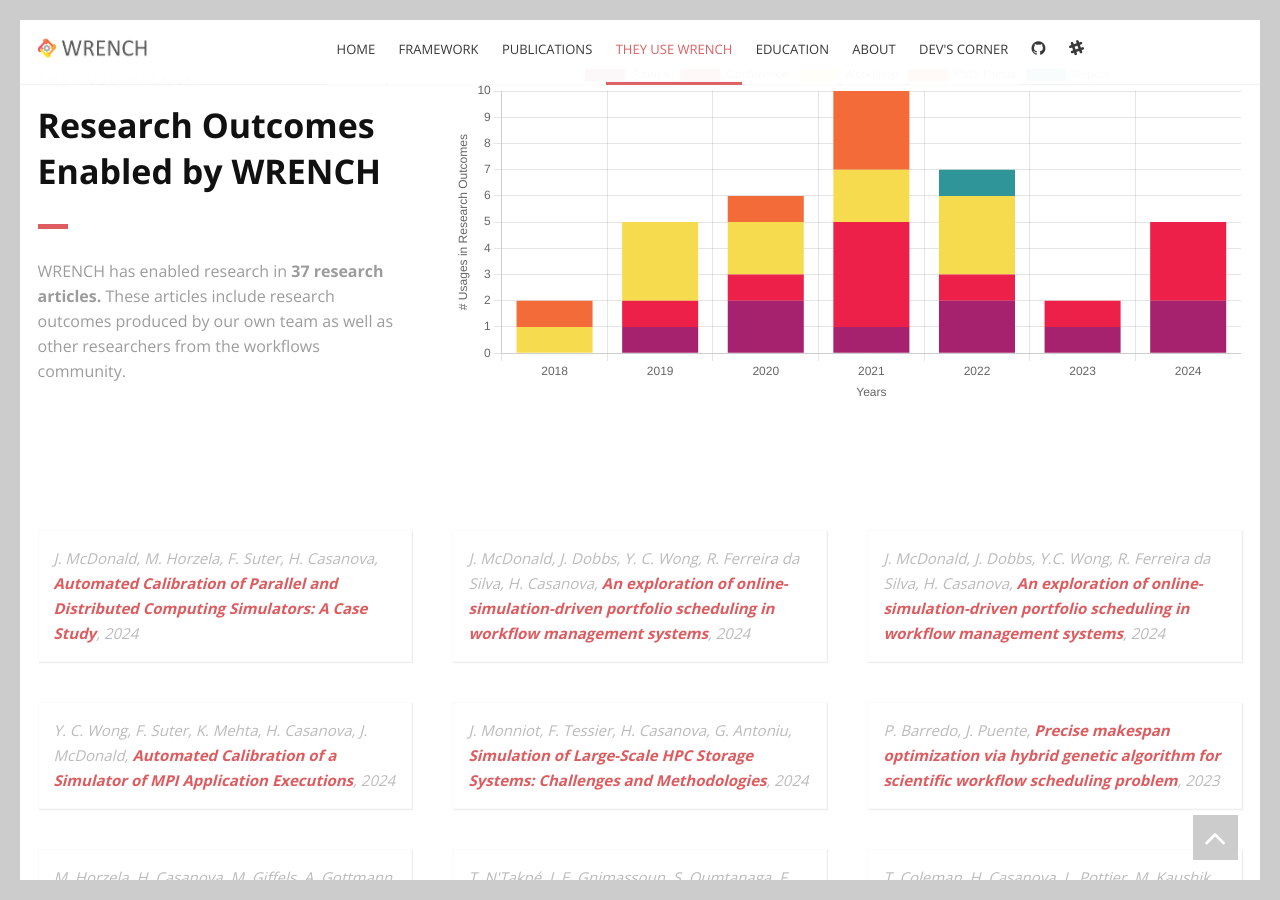
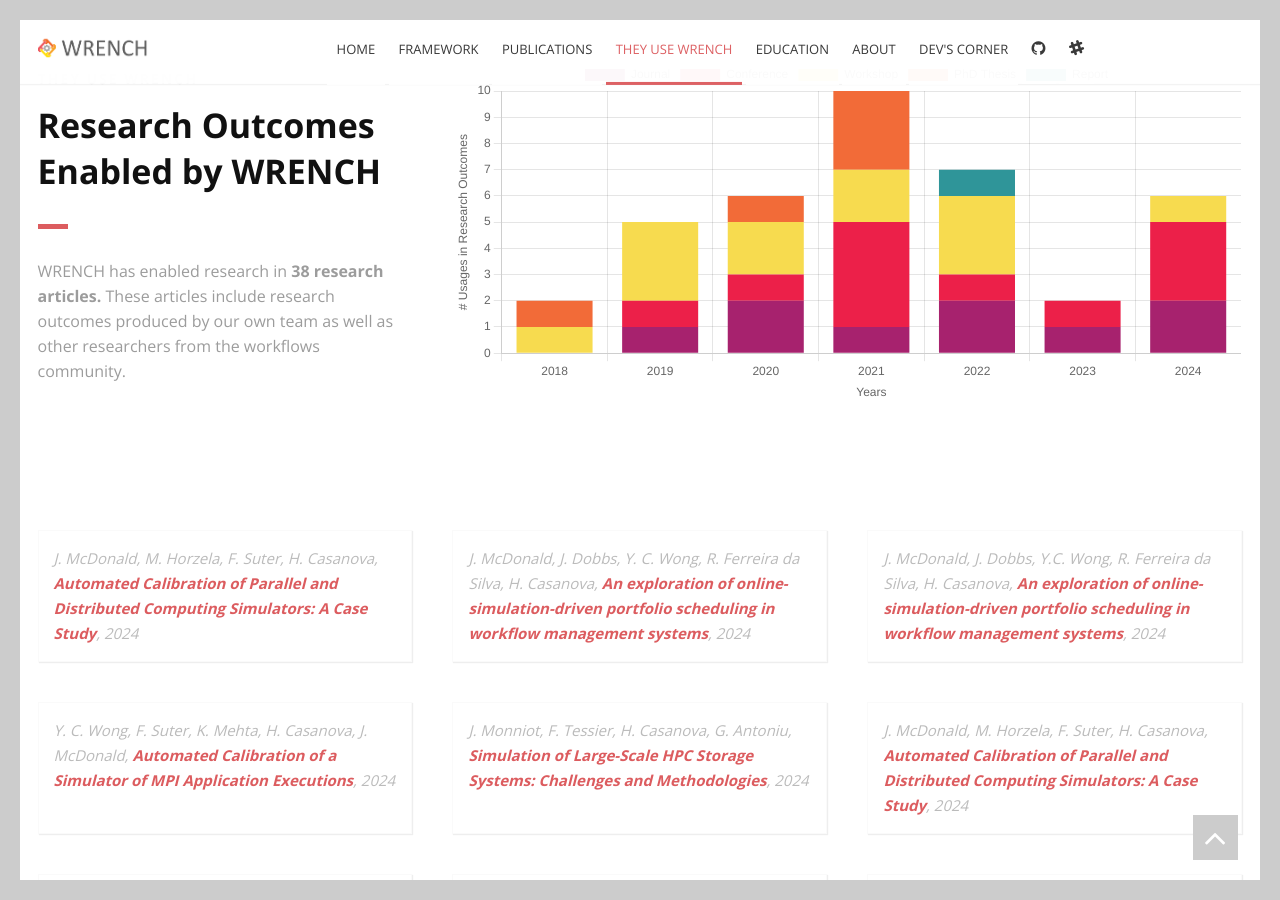
Before and after one commit to wrench-project/wrench-project.github.io, a Jekyll site: the page built from index.html, in a window 1280 px wide and 900 px high, scrolled down 4087 px. Built offline with Jekyll 4.4.1, drawn with Linux system fonts in a browser that asks for light colours; the list of posts is cut into pages by our own code.

Commit message:
Update citations.yml

```diff
--- a/_data/citations.yml
+++ b/_data/citations.yml
@@ -1,3 +1,11 @@
+- year: 2024
+  type: Workshop
+  title: "Automated Calibration of Parallel and Distributed Computing Simulators: A Case Study"
+  authors: J. McDonald, M. Horzela, F. Suter, H. Casanova
+  url: https://doi.org/10.1109/IPDPSW63119.2024.00173
+  self: True
+  usage: True
+
 - year: 2024
   type: Conference
   title: "Simulation of Large-Scale HPC Storage Systems: Challenges and Methodologies"
@@ -5,7 +13,6 @@
   url: https://henricasanova.github.io/files/papers/monniot_hipc2024.pdf
   self: True
   usage: True
-
 
 - year: 2024
   type: Conference
```
